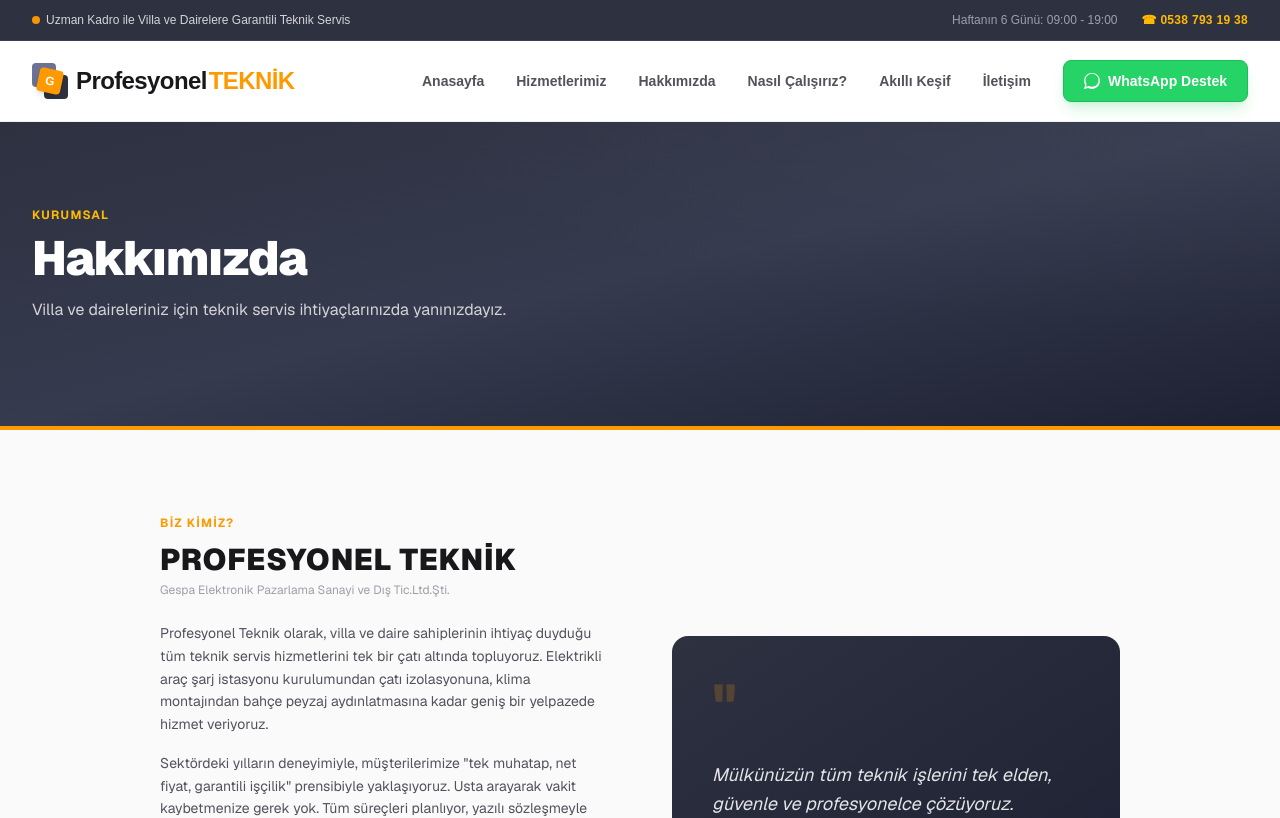
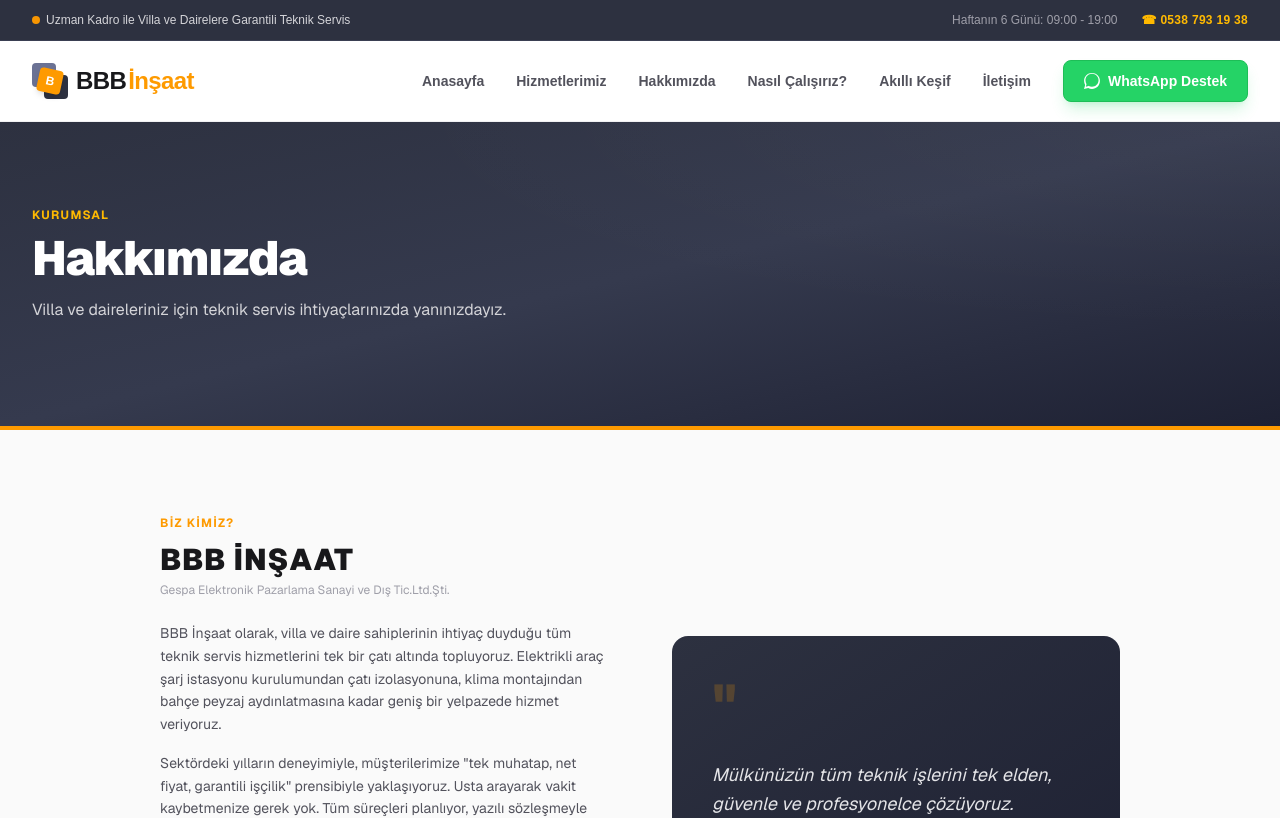
Before and after one commit to gokcekmustafa/teknik, a Next.js app: page /hakkimizda in a window 1280 px wide. Shown: the top 818 px of the page. Built offline with nearby package versions, Linux system fonts and the light colour scheme.

Commit message:
Rebrand to BBB Insaat, update domain to bbbinsaat44.com

```diff
--- a/app/components/Header.tsx
+++ b/app/components/Header.tsx
@@ -30,11 +30,11 @@ export default function Header() {
                   <div className="absolute top-0 left-0 w-6 h-6 bg-[#6b7294] rounded" />
                   <div className="absolute bottom-0 right-0 w-6 h-6 bg-[#2d3140] rounded" />
                   <div className="absolute top-1.5 left-1.5 w-6 h-6 bg-amber-500 rounded transform rotate-12 flex items-center justify-center text-white text-xs font-black shadow-md">
-                    G
+                    B
                   </div>
                 </div>
                 <span className="text-xl sm:text-2xl font-black tracking-tight text-zinc-900">
-                  Profesyonel<span className="text-amber-500 font-bold ml-0.5">TEKNİK</span>
+                  BBB<span className="text-amber-500 font-bold ml-0.5">İnşaat</span>
                 </span>
               </Link>
             </div>
--- a/app/hakkimizda/page.tsx
+++ b/app/hakkimizda/page.tsx
@@ -38,11 +38,11 @@ export default function HakkimizdaPage() {
           <div className="grid grid-cols-1 lg:grid-cols-2 gap-16 items-center">
             <div>
               <span className="text-xs font-bold text-amber-500 uppercase tracking-widest">Biz Kimiz?</span>
-              <h2 className="text-3xl font-black text-zinc-900 uppercase tracking-wide mt-2">Profesyonel Teknik</h2>
+              <h2 className="text-3xl font-black text-zinc-900 uppercase tracking-wide mt-2">BBB İnşaat</h2>
               <p className="text-xs text-zinc-400 mt-1">Gespa Elektronik Pazarlama Sanayi ve Dış Tic.Ltd.Şti.</p>
               <div className="mt-6 space-y-4 text-zinc-600 leading-relaxed text-sm">
                 <p>
-                  Profesyonel Teknik olarak, villa ve daire sahiplerinin ihtiyaç duyduğu tüm teknik servis hizmetlerini tek bir çatı altında topluyoruz. Elektrikli araç şarj istasyonu kurulumundan çatı izolasyonuna, klima montajından bahçe peyzaj aydınlatmasına kadar geniş bir yelpazede hizmet veriyoruz.
+                  BBB İnşaat olarak, villa ve daire sahiplerinin ihtiyaç duyduğu tüm teknik servis hizmetlerini tek bir çatı altında topluyoruz. Elektrikli araç şarj istasyonu kurulumundan çatı izolasyonuna, klima montajından bahçe peyzaj aydınlatmasına kadar geniş bir yelpazede hizmet veriyoruz.
                 </p>
                 <p>
                   Sektördeki yılların deneyimiyle, müşterilerimize &quot;tek muhatap, net fiyat, garantili işçilik&quot; prensibiyle yaklaşıyoruz. Usta arayarak vakit kaybetmenize gerek yok. Tüm süreçleri planlıyor, yazılı sözleşmeyle güvence altına alıyor ve zamanında teslim ediyoruz.
@@ -61,7 +61,7 @@ export default function HakkimizdaPage() {
                 Mülkünüzün tüm teknik işlerini tek elden, güvenle ve profesyonelce çözüyoruz.
               </p>
               <div className="mt-6 pt-6 border-t border-white/10">
-                <p className="font-bold text-amber-400">Profesyonel Teknik Ekibi</p>
+                <p className="font-bold text-amber-400">BBB İnşaat Ekibi</p>
               </div>
             </div>
           </div>
--- a/app/iletisim/page.tsx
+++ b/app/iletisim/page.tsx
@@ -19,7 +19,7 @@ export default function IletisimPage() {
       headers: { 'Content-Type': 'application/json' },
       body: JSON.stringify({
         access_key: ACCESS_KEY,
-        subject: 'İletişim Formu - Profesyonel Teknik',
+        subject: 'İletişim Formu - BBB İnşaat',
         from_name: form.name,
         name: form.name,
         phone: form.phone,
@@ -172,7 +172,7 @@ export default function IletisimPage() {
                       </div>
                       <div>
                         <span className="block text-xs font-bold text-zinc-500 uppercase tracking-wider">E-posta</span>
-                        <a href="mailto:bilgi@profesyonelteknik.com" className="text-sm text-zinc-800 font-medium hover:text-amber-500 transition">bilgi@profesyonelteknik.com</a>
+                        <a href="mailto:bilgi@bbbinsaat44.com" className="text-sm text-zinc-800 font-medium hover:text-amber-500 transition">bilgi@bbbinsaat44.com</a>
                       </div>
                     </div>
                     <div className="flex items-start gap-3">
--- a/app/kesif-asistani/page.tsx
+++ b/app/kesif-asistani/page.tsx
@@ -43,7 +43,7 @@ export default function KesifAsistaniPage() {
       headers: { 'Content-Type': 'application/json' },
       body: JSON.stringify({
         access_key: ACCESS_KEY,
-        subject: 'Keşif Talebi - Profesyonel Teknik',
+        subject: 'Keşif Talebi - BBB İnşaat',
         from_name: clientInfo.name,
         name: clientInfo.name,
         phone: clientInfo.phone,
--- a/app/layout.tsx
+++ b/app/layout.tsx
@@ -14,11 +14,11 @@ const geistMono = Geist_Mono({
 });
 
 export const metadata: Metadata = {
-  title: "Profesyonel Teknik | Villa & Daire Teknik Servis",
+  title: "BBB İnşaat | Villa & Daire Teknik Servis",
   description:
     "Villa ve daireleriniz için elektrik, tesisat, otomasyon, yalıtım ve ince işçilik hizmetleri. Sertifikalı usta kadrosu ve yazılı iş garantisi.",
   openGraph: {
-    title: "Profesyonel Teknik | Villa & Daire Teknik Servis",
+    title: "BBB İnşaat | Villa & Daire Teknik Servis",
     description:
       "Villa ve daireleriniz için profesyonel teknik servis çözümleri.",
     type: "website",
--- a/app/nasil-calisir/page.tsx
+++ b/app/nasil-calisir/page.tsx
@@ -55,7 +55,7 @@ export default function NasilCalisirPage() {
           <span className="text-xs font-bold text-amber-400 uppercase tracking-widest">Çalışma Disiplinimiz</span>
           <h1 className="text-4xl sm:text-5xl font-black tracking-tight mt-2">Süreç Nasıl İlerler?</h1>
           <p className="mt-4 text-zinc-300 max-w-2xl min-h-[3rem]">
-            Geleneksel, yarım bırakılan iş süreçlerini unutun. Profesyonel Teknik ile her şey planlı, yazılı ve profesyoneldir.
+            Geleneksel, yarım bırakılan iş süreçlerini unutun. BBB İnşaat ile her şey planlı, yazılı ve profesyoneldir.
           </p>
         </div>
       </section>
--- a/app/page.tsx
+++ b/app/page.tsx
@@ -89,7 +89,7 @@ export default function App() {
       headers: { 'Content-Type': 'application/json' },
       body: JSON.stringify({
         access_key: ACCESS_KEY,
-        subject: 'Keşif Talebi - Profesyonel Teknik',
+        subject: 'Keşif Talebi - BBB İnşaat',
         from_name: clientInfo.name,
         name: clientInfo.name,
         phone: clientInfo.phone,
@@ -135,7 +135,7 @@ export default function App() {
 
             <div className="lg:col-span-7">
               <span className="inline-flex items-center gap-2 px-3.5 py-1.5 rounded bg-white/5 border border-white/10 text-xs font-bold text-amber-400 uppercase tracking-widest mb-6 animate-fade-in-up">
-                <span className="w-2 h-2 rounded-full bg-amber-500 animate-pulse" /> Profesyonel Teknik Çözümler
+                <span className="w-2 h-2 rounded-full bg-amber-500 animate-pulse" /> BBB İnşaat Çözümleri
               </span>
               <h1 className="text-3xl sm:text-5xl lg:text-6xl font-black tracking-tight text-white leading-tight animate-fade-in-up animate-delay-100">
                 Mülkünüzün Tüm <br />
@@ -301,7 +301,7 @@ export default function App() {
           <div className="text-center max-w-2xl mx-auto mb-16">
             <span className="text-xs font-bold text-amber-500 uppercase tracking-widest">Çalışma Disiplinimiz</span>
             <h2 className="text-3xl font-black uppercase tracking-wide mt-2">Süreç Nasıl İlerler?</h2>
-            <p className="mt-4 text-zinc-400 text-sm">Geleneksel, yarım bırakılan iş süreçlerini unutun. Profesyonel Teknik ile her şey planlı, yazılı ve profesyoneldir.</p>
+            <p className="mt-4 text-zinc-400 text-sm">Geleneksel, yarım bırakılan iş süreçlerini unutun. BBB İnşaat ile her şey planlı, yazılı ve profesyoneldir.</p>
           </div>
 
           <div className="grid grid-cols-1 md:grid-cols-4 gap-6 relative">
@@ -582,7 +582,7 @@ export default function App() {
           <div className="grid grid-cols-1 md:grid-cols-4 gap-8 sm:gap-12 mb-10 sm:mb-12">
 
             <div className="md:col-span-2">
-              <span className="text-2xl font-black text-white tracking-tight">Profesyonel<span className="text-amber-500 font-bold ml-0.5">TEKNİK</span></span>
+              <span className="text-2xl font-black text-white tracking-tight">BBB<span className="text-amber-500 font-bold ml-0.5">İnşaat</span></span>
               <p className="mt-4 text-sm text-zinc-400 leading-relaxed max-w-sm">
                 Villa ve daireleriniz için profesyonel teknik servis ve montaj çözümleri. Tesisat, elektrik, dış alan otomasyonu, yalıtım ve ince işçilik uygulamalarında tek ve kurumsal ortağınız.
               </p>
@@ -604,7 +604,7 @@ export default function App() {
                 <li className="flex items-start gap-2"><svg className="w-3.5 h-3.5 text-amber-500 mt-0.5 flex-shrink-0" fill="none" viewBox="0 0 24 24" stroke="currentColor" strokeWidth={2}><path strokeLinecap="round" strokeLinejoin="round" d="M17.657 16.657L13.414 20.9a1.998 1.998 0 01-2.827 0l-4.244-4.243a8 8 0 1111.314 0z" /><path strokeLinecap="round" strokeLinejoin="round" d="M15 11a3 3 0 11-6 0 3 3 0 016 0z" /></svg>Saadetdere mah. 109. sk. no:27/1 Esenyurt/İST.</li>
                 <li className="flex items-center gap-2"><svg className="w-3.5 h-3.5 text-amber-500 flex-shrink-0" fill="none" viewBox="0 0 24 24" stroke="currentColor" strokeWidth={2}><path strokeLinecap="round" strokeLinejoin="round" d="M3 5a2 2 0 012-2h3.28a1 1 0 01.948.684l1.498 4.493a1 1 0 01-.502 1.21l-2.257 1.13a11.042 11.042 0 005.516 5.516l1.13-2.257a1 1 0 011.21-.502l4.493 1.498a1 1 0 01.684.949V19a2 2 0 01-2 2h-1C9.716 21 3 14.284 3 6V5z" /></svg><a href="tel:+902128927502" className="hover:text-amber-500 transition">0212 892 75 02</a></li>
                 <li className="flex items-center gap-2"><svg className="w-3.5 h-3.5 text-[#25D366] flex-shrink-0" fill="none" viewBox="0 0 24 24" stroke="currentColor" strokeWidth={2}><path strokeLinecap="round" strokeLinejoin="round" d="M3 5a2 2 0 012-2h3.28a1 1 0 01.948.684l1.498 4.493a1 1 0 01-.502 1.21l-2.257 1.13a11.042 11.042 0 005.516 5.516l1.13-2.257a1 1 0 011.21-.502l4.493 1.498a1 1 0 01.684.949V19a2 2 0 01-2 2h-1C9.716 21 3 14.284 3 6V5z" /></svg><a href="tel:+905387931938" className="hover:text-amber-500 transition">0538 793 19 38</a></li>
-                <li className="flex items-center gap-2"><svg className="w-3.5 h-3.5 text-amber-500 flex-shrink-0" fill="none" viewBox="0 0 24 24" stroke="currentColor" strokeWidth={2}><path strokeLinecap="round" strokeLinejoin="round" d="M3 8l7.89 5.26a2 2 0 002.22 0L21 8M5 19h14a2 2 0 002-2V7a2 2 0 00-2-2H5a2 2 0 00-2 2v10a2 2 0 002 2z" /></svg><a href="mailto:bilgi@profesyonelteknik.com" className="hover:text-amber-500 transition">bilgi@profesyonelteknik.com</a></li>
+                <li className="flex items-center gap-2"><svg className="w-3.5 h-3.5 text-amber-500 flex-shrink-0" fill="none" viewBox="0 0 24 24" stroke="currentColor" strokeWidth={2}><path strokeLinecap="round" strokeLinejoin="round" d="M3 8l7.89 5.26a2 2 0 002.22 0L21 8M5 19h14a2 2 0 002-2V7a2 2 0 00-2-2H5a2 2 0 00-2 2v10a2 2 0 002 2z" /></svg><a href="mailto:bilgi@bbbinsaat44.com" className="hover:text-amber-500 transition">bilgi@bbbinsaat44.com</a></li>
                 <li className="text-[10px] text-zinc-500 pt-1 border-t border-white/5 mt-1">Gespa Elektronik Pazarlama Sanayi ve Dış Tic.Ltd.Şti.</li>
               </ul>
             </div>
@@ -612,7 +612,7 @@ export default function App() {
           </div>
 
           <div className="border-t border-white/10 pt-8 flex flex-col sm:flex-row justify-between items-center gap-4 text-xs text-zinc-500">
-            <span>© 2026 Profesyonel Teknik · Gespa Elektronik Pazarlama Sanayi ve Dış Tic.Ltd.Şti. Tüm hakları saklıdır.</span>
+            <span>© 2026 BBB İnşaat · Gespa Elektronik Pazarlama Sanayi ve Dış Tic.Ltd.Şti. Tüm hakları saklıdır.</span>
             <div className="flex gap-6">
               <Link href="/sozlesme" className="hover:text-white transition cursor-pointer">Hizmet Sözleşmesi</Link>
               <Link href="/sartlar" className="hover:text-white transition cursor-pointer">Hükümler & Şartlar</Link>
--- a/app/sozlesme/page.tsx
+++ b/app/sozlesme/page.tsx
@@ -7,7 +7,7 @@ export default function SozlesmePage() {
         <div className="max-w-7xl mx-auto px-4 sm:px-6 lg:px-8 relative z-10">
           <Link href="/" className="text-xs font-bold text-zinc-400 hover:text-amber-400 uppercase tracking-wider transition">← Anasayfa</Link>
           <h1 className="text-4xl sm:text-5xl font-black tracking-tight mt-2">Hizmet Sözleşmesi</h1>
-          <p className="mt-4 text-zinc-300 max-w-2xl min-h-[3rem]">Profesyonel Teknik olarak sunduğumuz hizmetlere ilişkin sözleşme koşulları.</p>
+          <p className="mt-4 text-zinc-300 max-w-2xl min-h-[3rem]">BBB İnşaat olarak sunduğumuz hizmetlere ilişkin sözleşme koşulları.</p>
         </div>
       </section>
 
```
